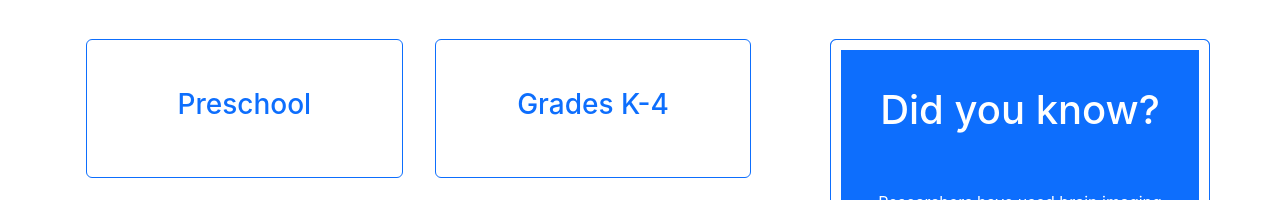
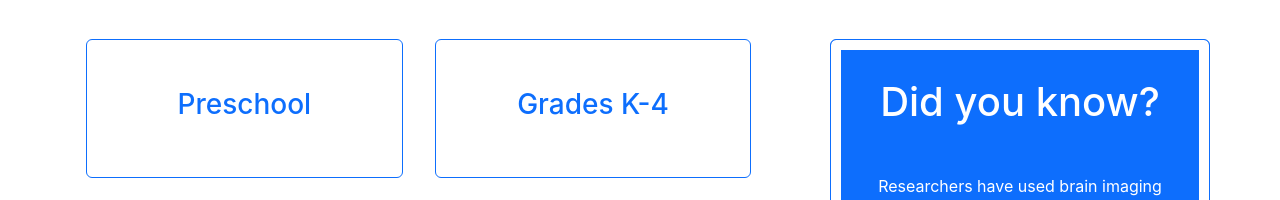
Before and after one commit to SanketUpadhyay01/Lessonify, a React (Create React App) app: page /screening in a window 1280 px wide. Shown: the part 312-512 px from the top of the page. Built offline with nearby package versions, Linux system fonts and the light colour scheme.

Commit message:
checkbox fixed

```diff
--- a/src/components/Grades.jsx
+++ b/src/components/Grades.jsx
@@ -37,10 +37,10 @@ const Grades = ({ setData }) => {
           </div>
         </div>
         <div
-          style={{ height: "auto",boxShadow:"inset 0px 0px 0px 10px white"}}
+          style={{ height: "300px",boxShadow:"inset 0px 0px 0px 10px white"}}
           className="btn btn-primary mt-3 col-md-4 text-center "
         >
-          <h1 className="p-3 mt-4">Did you know?</h1>
+          <h1 className="p-2 mt-4">Did you know?</h1>
           <br />
           <p className="m-2" >
             Researchers have used brain imaging technology to study the
--- a/src/components/singleCategory.jsx
+++ b/src/components/singleCategory.jsx
@@ -23,7 +23,9 @@ const SingleCategory = ({ current, checked, setChecked, setCount }) => {
         Then select all the applicable scenarios below.
       </h3>
       <div className="p-3"></div>
+      <ul>
       {current.questions.map((item, i) => (
+      <li>
         <div className="row">
           <div
             style={{ color: "black", fontWeight: "400" }}
@@ -31,7 +33,9 @@ const SingleCategory = ({ current, checked, setChecked, setCount }) => {
           >
             {item}
           </div>
+
           <div className="col-md-4">
+
             <input
               style={{
                 accentColor: "powderblue",
@@ -46,7 +50,9 @@ const SingleCategory = ({ current, checked, setChecked, setCount }) => {
             />
           </div>
         </div>
+        </li>
       ))}
+      </ul>
     </div>
   );
 };
```
